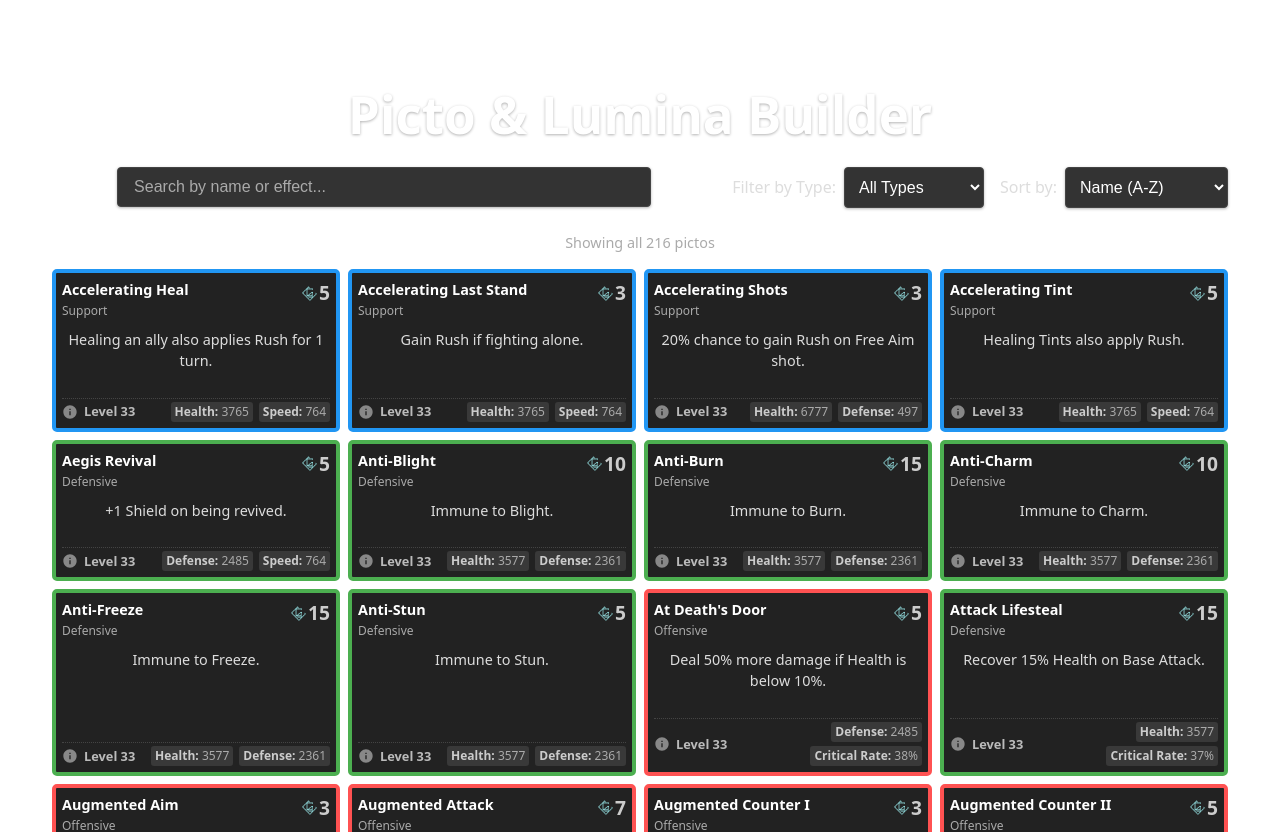
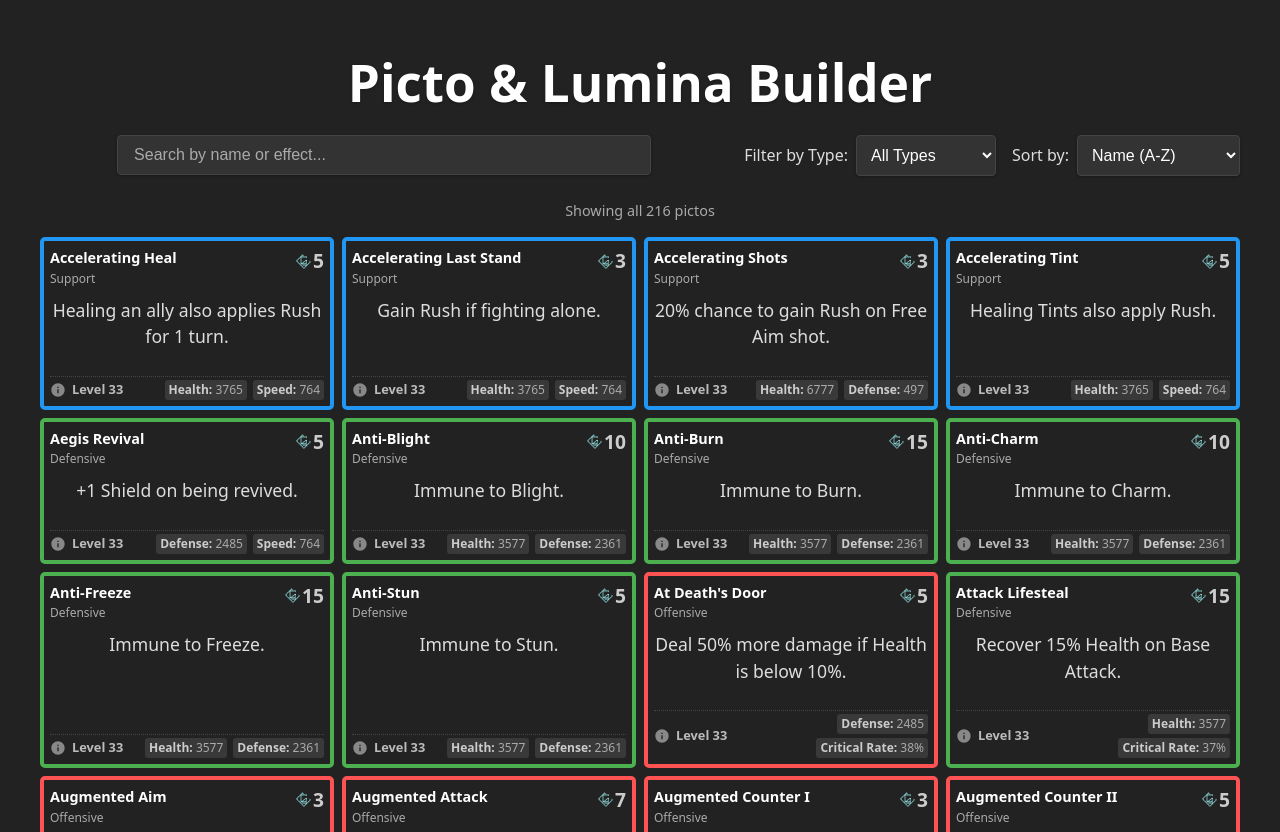
Before and after one commit to fmarlats/picto-builder, a Vue app: page / in a window 1280 px wide. Shown: the top 832 px of the page. Built offline with nearby package versions, Linux system fonts and the light colour scheme.

Commit message:
refactor(App.vue, Picto.vue, style.css): enhance dark theme support and adjust styling for improved readability

```diff
--- a/src/App.vue
+++ b/src/App.vue
@@ -193,9 +193,10 @@ const filteredPictos = computed(() => {
   padding: 20px;
 }
 
-:root {
-  background-color: #222;
-  color: #fff;
+/* Ensure dark background */
+:root, html, body {
+  background-color: #222 !important;
+  color: #fff !important;
 }
 
 h1 {
--- a/src/components/Picto.vue
+++ b/src/components/Picto.vue
@@ -180,7 +180,7 @@ import { computed, ref } from 'vue';
 
 .picto-effect {
   margin: 3px 0;
-  font-size: 0.9rem;
+  font-size: 1.1rem;
   flex-grow: 1;
   color: #ddd;
 }
--- a/src/style.css
+++ b/src/style.css
@@ -3,7 +3,7 @@
   line-height: 1.5;
   font-weight: 400;
 
-  color-scheme: light dark;
+  color-scheme: dark;
   color: rgba(255, 255, 255, 0.87);
   background-color: #242424;
 
@@ -28,6 +28,8 @@ body {
   place-items: center;
   min-width: 320px;
   min-height: 100vh;
+  background-color: #222;
+  color: #fff;
 }
 
 h1 {
@@ -61,19 +63,20 @@ button:focus-visible {
 #app {
   max-width: 1280px;
   margin: 0 auto;
-  padding: 2rem;
+  /* padding: 2rem; */
   text-align: center;
 }
 
-@media (prefers-color-scheme: light) {
-  :root {
-    color: #213547;
-    background-color: #ffffff;
-  }
-  a:hover {
-    color: #747bff;
-  }
-  button {
-    background-color: #f9f9f9;
-  }
+/* Always use dark theme regardless of system preferences */
+:root {
+  color: rgba(255, 255, 255, 0.87);
+  background-color: #242424;
 }
+
+a:hover {
+  color: #535bf2;
+}
+
+button {
+  background-color: #1a1a1a;
+}
```
Also changed, not shown: src/components/HelloWorld.vue (deleted, +0 -41 lines).
